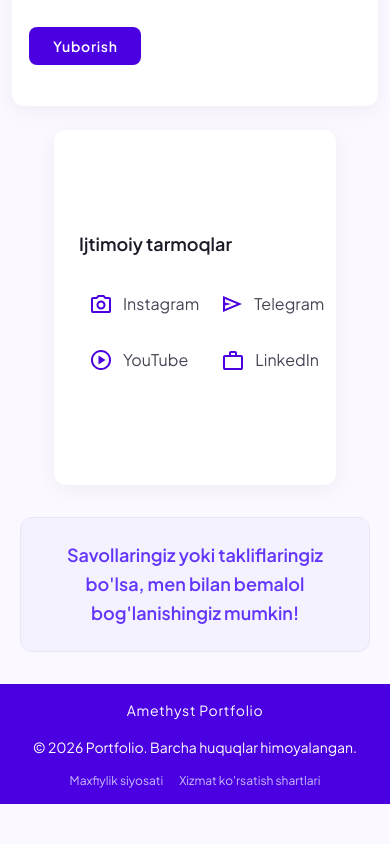
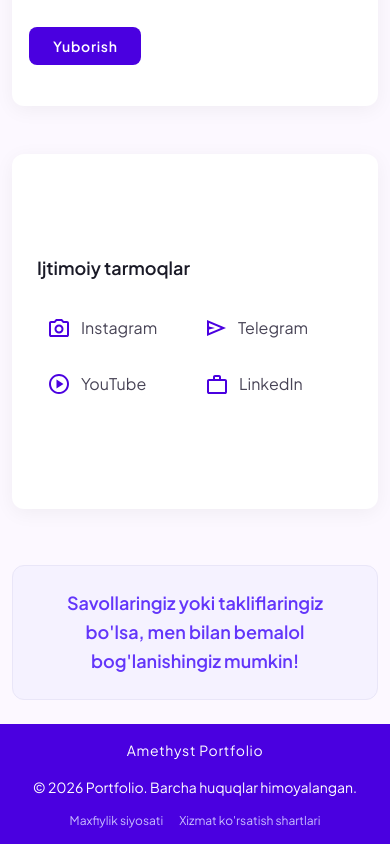
Before and after one commit to azzicco/Personal-Porfolio, a website built with Vite: page contacts.html in a window 390 px wide. Shown: the part 550-1394 px from the top of the page. Before the commit the page ends 1354 px from the top, so only its background shows below. Built offline with nearby package versions, Linux system fonts and the light colour scheme.

Commit message:
Correcting margins in contacts html for mobile

```diff
--- a/style.css
+++ b/style.css
@@ -627,7 +627,8 @@ hr {
   border: 1px solid rgba(0, 0, 0, 0);
   border-radius: 12px;
   padding: 100px 24px;
-  width: 282px;
+  margin-right: 72px;
+  width: 100%;
   height: 460px;
   box-shadow: 0 4px 20px 0 rgba(0, 0, 0, 0.05);
   background: #fff;
@@ -908,6 +909,9 @@ hr {
     text-align: center;
     color: #cabeff;
   }
+  .about-me {
+    text-align: center;
+  }
   .about-me-headline {
     font-size: 20px;
   }
@@ -918,6 +922,7 @@ hr {
   .about-hero {
     display: flex;
     flex-direction: column;
+    margin: 0 12px;
   }
   .detailed-info {
     display: flex;
@@ -944,6 +949,7 @@ hr {
   .about-skills {
     display: flex;
     flex-direction: column;
+    margin: 24px 12px;
   }
   .symbol-counter-card {
     height: auto;
@@ -980,6 +986,7 @@ hr {
     flex-direction: column;
     justify-content: center;
     height: auto;
+    margin: 24px 12px;
   }
   .software-container {
     display: grid;
@@ -987,7 +994,7 @@ hr {
   }
   .contacts-article {
     height: auto;
-    margin: 32px 20px;
+    margin: 24px 12px;
   }
 }
 @media (min-width: 768px) and (max-width: 1024px) {
```
